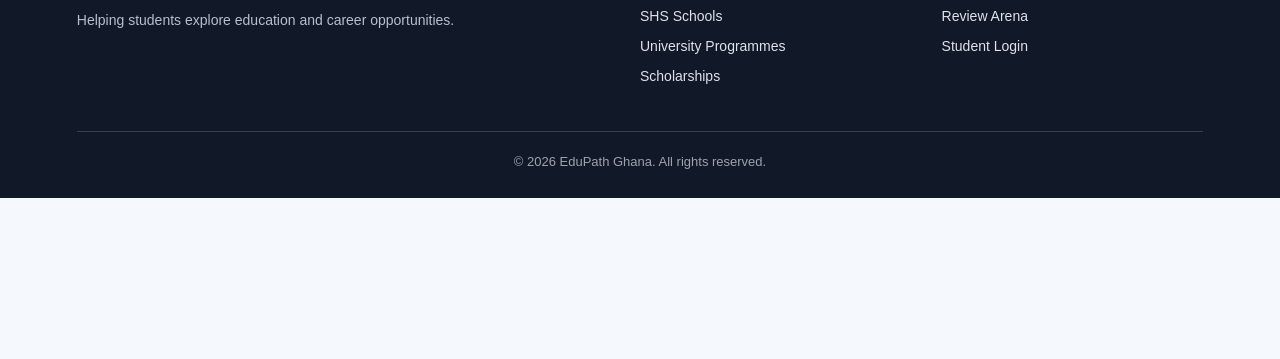
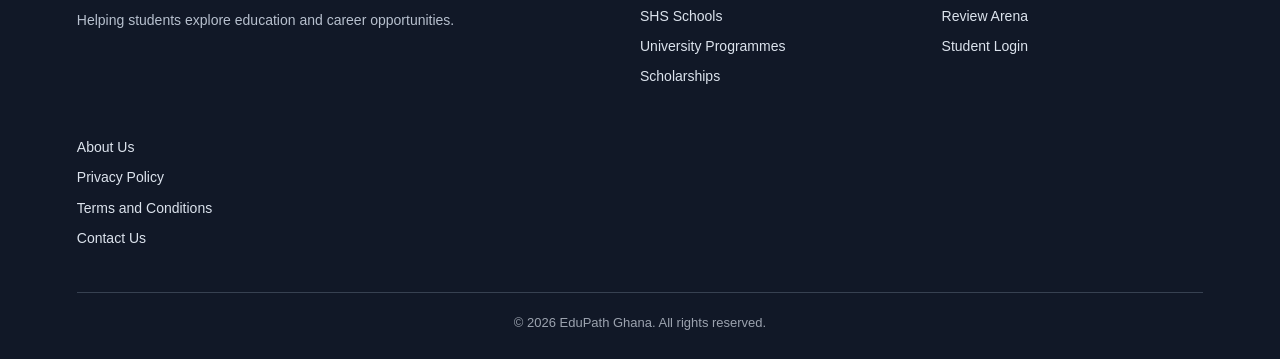
Before and after one commit to ProFD123/EduPath-Ghana, a plain HTML site: page index.html in a window 1280 px wide. Shown: the part 2834-3193 px from the top of the page. Before the commit the page ends 3032 px from the top, so only its background shows below. Drawn offline with Linux system fonts and the light colour scheme.

Commit message:
Add footer links for About, Privacy, Terms, and Contact

```diff
--- a/index.html
+++ b/index.html
@@ -1026,8 +1026,13 @@
 
             </div>
 
+        <div class="footer-links">
+  <a href="about.html">About Us</a>
+  <a href="privacy.html">Privacy Policy</a>
+  <a href="terms.html">Terms and Conditions</a>
+  <a href="obengdaniel330@gmail.com">Contact Us</a>
         </div>
-
+        </div>
 
         <div class="copyright">
 
```
